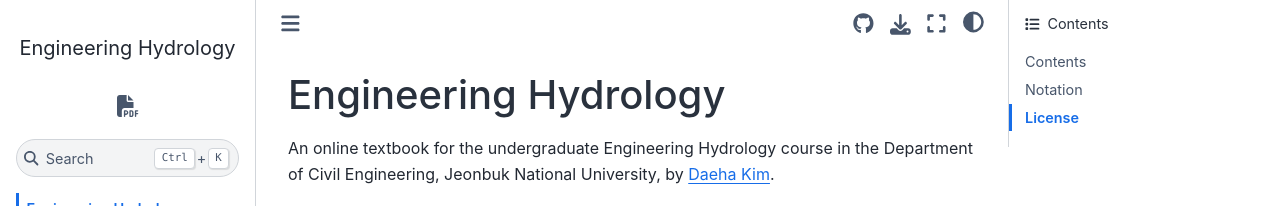
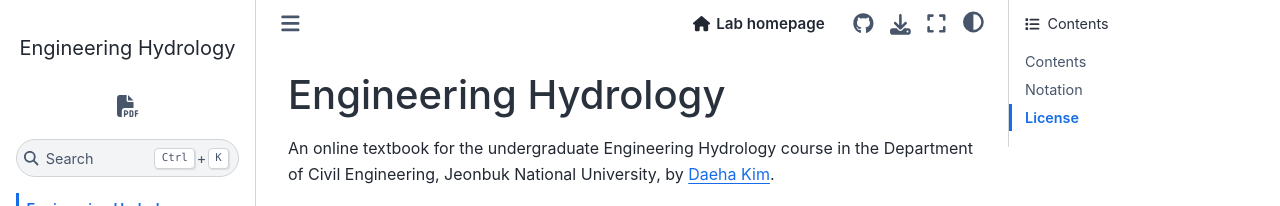
Before and after one commit to daehakim-waterlab/engineering-hydrology, a Jupyter Book: the page built from intro.md, in a window 1280 px wide. Shown: the top 206 px of the page. Built offline with Jupyter Book 1.0.4 settings and Sphinx 7.4.7 and the Sphinx Book theme 1.1.4, drawn with Linux system fonts in a browser that asks for light colours.

Commit message:
Add a Lab homepage link to the page header
Like the water-history book, every page now links back to
hydroclimatol.com, where the other courses and textbooks are listed.
The link sits beside the header buttons and shrinks to a house icon on
phones.

Co-Authored-By: Claude Opus 5.5 <noreply@anthropic.com>

```diff
--- a/_config.yml
+++ b/_config.yml
@@ -53,6 +53,7 @@ sphinx:
   recursive_update: true   # merge the options below into the ones generated above
   config:
     html_last_updated_fmt: "%Y-%m-%d"
+    templates_path: [_templates]
     # Parse Markdown produced by code cells (tables) as MyST, so pipe tables and $math$ render.
     nb_render_markdown_format: myst
     # PDF: chapter, section and table numbers are written by hand in the titles and captions
@@ -65,6 +66,8 @@ sphinx:
         \makeatother
     html_theme_options:
       footer_content_items: [extra-footer.html, last-updated.html]
+      # "Lab homepage" link in the header, next to the buttons (as in the water-history book).
+      article_header_end: [lab-home.html, article-header-buttons.html]
       icon_links:
         - name: Download the book as PDF
           url: https://hydroclimatol.com/engineering-hydrology/engineering-hydrology.pdf
--- a/_static/custom.css
+++ b/_static/custom.css
@@ -26,3 +26,10 @@
 /* Displayed equations wider than the screen scroll sideways inside their own box instead of being cut off. */
 .bd-article div.math,
 .bd-article mjx-container[display="true"] { overflow-x: auto; overflow-y: hidden; max-width: 100%; }
+
+/* "Lab homepage" link in the article header. On phones only the house icon is shown. */
+.header-article-items__end { display: flex; align-items: center; }
+.lab-home-link { display: inline-flex; align-items: center; gap: 0.4em; margin-right: 0.75rem;
+  font-weight: 600; font-size: 0.95rem; color: var(--pst-color-text-base); text-decoration: none; white-space: nowrap; }
+.lab-home-link:hover { color: var(--pst-color-primary); text-decoration: none; }
+@media (max-width: 576px) { .lab-home-text { display: none; } .lab-home-link { margin-right: 0.25rem; } }
--- /dev/null
+++ b/_templates/lab-home.html
@@ -0,0 +1,4 @@
+{# Header link back to the lab homepage, where the other courses and textbooks are listed. #}
+<a class="lab-home-link" href="https://hydroclimatol.com/" title="Lab homepage: other courses and textbooks">
+  <i class="fa-solid fa-house" aria-hidden="true"></i><span class="lab-home-text">Lab homepage</span>
+</a>
```
Also changed, not shown: README.md (+2 -1 lines).
